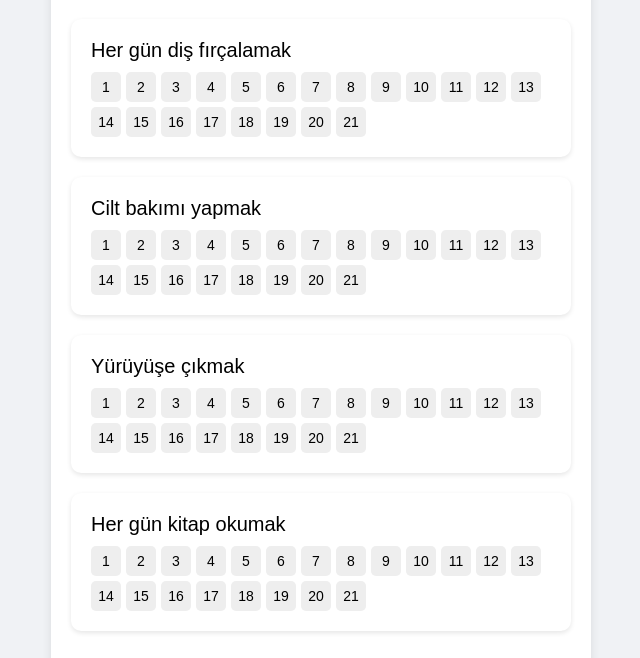
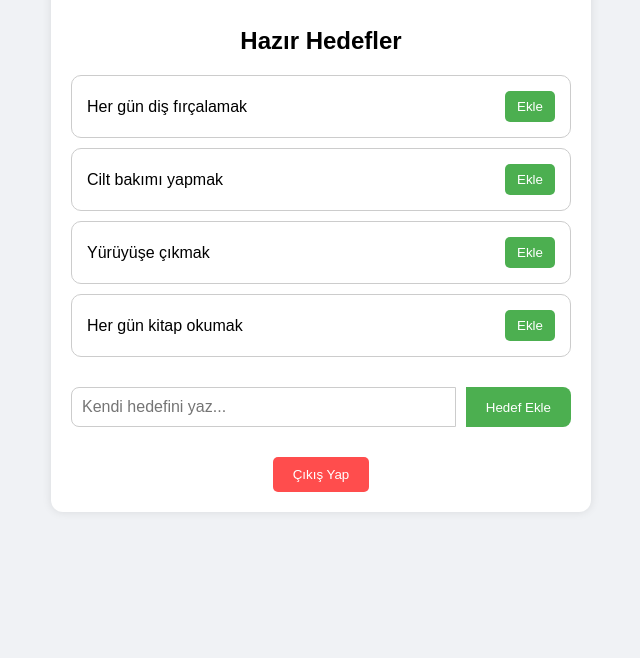
Before and after one commit to gulcinisidogru/HedefTakipWebSite, a plain HTML site: page index.html in a window 1280 px wide. Shown: the part 132-790 px from the top of the page, without its empty margins (319-959 px from the left). Drawn offline with Linux system fonts and the light colour scheme; sample sign-in values are in the browser's storage.

Commit message:
index updated

```diff
--- a/index.html
+++ b/index.html
@@ -14,7 +14,7 @@
     .container {
       padding: 20px;
     }
-    h1 {
+    h1, h2 {
       text-align: center;
     }
     .goal-card {
@@ -32,6 +32,7 @@
       display: flex;
       gap: 5px;
       flex-wrap: wrap;
+      margin-top: 10px;
     }
     .day {
       width: 30px;
@@ -69,6 +70,27 @@
       border-radius: 5px;
       cursor: pointer;
     }
+    .ready-goals {
+      margin-top: 30px;
+    }
+    .ready-goal {
+      background-color: white;
+      border: 1px solid #ccc;
+      padding: 15px;
+      margin-bottom: 10px;
+      border-radius: 10px;
+      display: flex;
+      justify-content: space-between;
+      align-items: center;
+    }
+    .add-button {
+      background-color: #4caf50;
+      color: white;
+      border: none;
+      padding: 8px 12px;
+      border-radius: 5px;
+      cursor: pointer;
+    }
   </style>
 </head>
 <body>
@@ -76,12 +98,19 @@
   <div class="container">
     <h1>🎯 Hedeflerim</h1>
 
+    <div class="ready-goals">
+      <h2>Hazır Hedefler</h2>
+      <div id="ready-goals-list">
+        <!-- Hazır hedefler buraya gelecek -->
+      </div>
+    </div>
+
     <div id="goals">
-      <!-- Hedefler buraya eklenecek -->
+      <!-- Eklenen hedef kartları buraya eklenecek -->
     </div>
 
     <form id="add-goal-form">
-      <input type="text" id="goal-input" placeholder="Yeni hedef ekle..." required>
+      <input type="text" id="goal-input" placeholder="Kendi hedefini yaz..." required>
       <button type="submit">Hedef Ekle</button>
     </form>
 
@@ -94,7 +123,7 @@
       window.location.href = "login.html";
     }
 
-    const defaultGoals = [
+    const readyGoals = [
       "Her gün diş fırçalamak",
       "Cilt bakımı yapmak",
       "Yürüyüşe çıkmak",
@@ -102,9 +131,36 @@
     ];
 
     const goalsContainer = document.getElementById('goals');
+    const readyGoalsList = document.getElementById('ready-goals-list');
     const addGoalForm = document.getElementById('add-goal-form');
     const goalInput = document.getElementById('goal-input');
 
+    // 21 günlük motive edici mesajlar
+    const motivations = [
+      "Başlamak en zor kısmı. Başladığın için tebrikler!",
+      "Bugün küçük de olsa bir adım attın.",
+      "İstikrar, başarıdan daha değerlidir.",
+      "Her gün 1% daha iyi oluyorsun!",
+      "Alışkanlıklar seni inşa eder.",
+      "Vazgeçmek yok, devam!",
+      "Küçük zaferler büyük değişim getirir.",
+      "İnandığın sürece kazanırsın.",
+      "Düşsen bile tekrar kalk!",
+      "Bugün yapamadıysan yarın iki katı çalış.",
+      "Sen düşündüğünden daha güçlüsün.",
+      "Başarı, devam edebilmektir.",
+      "Küçük adımlar büyük farklar yaratır.",
+      "Her yeni gün bir şans.",
+      "Alışkanlıklarını sen seçersin.",
+      "Kendine inanmaya devam et!",
+      "İç motivasyonun ateşini yak.",
+      "Bu süreç seni güçlendiriyor.",
+      "Pes etme, zafer yakında.",
+      "Hayalini kurduğun hayat bir adım ötede.",
+      "Şimdi Chapter 1 tamamlandı!"
+    ];
+
+    // Hedef kartı oluştur
     function createGoalCard(goalTitle) {
       const card = document.createElement('div');
       card.className = 'goal-card';
@@ -132,10 +188,28 @@
       goalsContainer.appendChild(card);
     }
 
-    // Default hedefleri göster
-    defaultGoals.forEach(goal => createGoalCard(goal));
+    // Hazır hedefleri göster
+    readyGoals.forEach(goal => {
+      const goalDiv = document.createElement('div');
+      goalDiv.className = 'ready-goal';
 
-    // Yeni hedef ekle
+      const title = document.createElement('span');
+      title.textContent = goal;
+
+      const addButton = document.createElement('button');
+      addButton.className = 'add-button';
+      addButton.textContent = 'Ekle';
+      addButton.addEventListener('click', () => {
+        createGoalCard(goal);
+      });
+
+      goalDiv.appendChild(title);
+      goalDiv.appendChild(addButton);
+
+      readyGoalsList.appendChild(goalDiv);
+    });
+
+    // Kullanıcının kendi hedefini eklemesi
     addGoalForm.addEventListener('submit', (e) => {
       e.preventDefault();
       const newGoal = goalInput.value.trim();
@@ -150,31 +224,6 @@
       localStorage.removeItem('loggedIn');
       window.location.href = "login.html";
     });
-
-    // 21 günlük motive edici mesajlar
-    const motivations = [
-      "Başlamak en zor kısmı. Başladığın için tebrikler!",
-      "Bugün küçük de olsa bir adım attın.",
-      "İstikrar, başarıdan daha değerlidir.",
-      "Her gün 1% daha iyi oluyorsun!",
-      "Alışkanlıklar seni inşa eder.",
-      "Vazgeçmek yok, devam!",
-      "Küçük zaferler büyük değişim getirir.",
-      "İnandığın sürece kazanırsın.",
-      "Düşsen bile tekrar kalk!",
-      "Bugün yapamadıysan yarın iki katı çalış.",
-      "Sen düşündüğünden daha güçlüsün.",
-      "Başarı, devam edebilmektir.",
-      "Küçük adımlar büyük farklar yaratır.",
-      "Her yeni gün bir şans.",
-      "Alışkanlıklarını sen seçersin.",
-      "Kendine inanmaya devam et!",
-      "İç motivasyonun ateşini yak.",
-      "Bu süreç seni güçlendiriyor.",
-      "Pes etme, zafer yakında.",
-      "Hayalini kurduğun hayat bir adım ötede.",
-      "Şimdi Chapter 1 tamamlandı!"
-    ];
   </script>
 
 </body>
```
